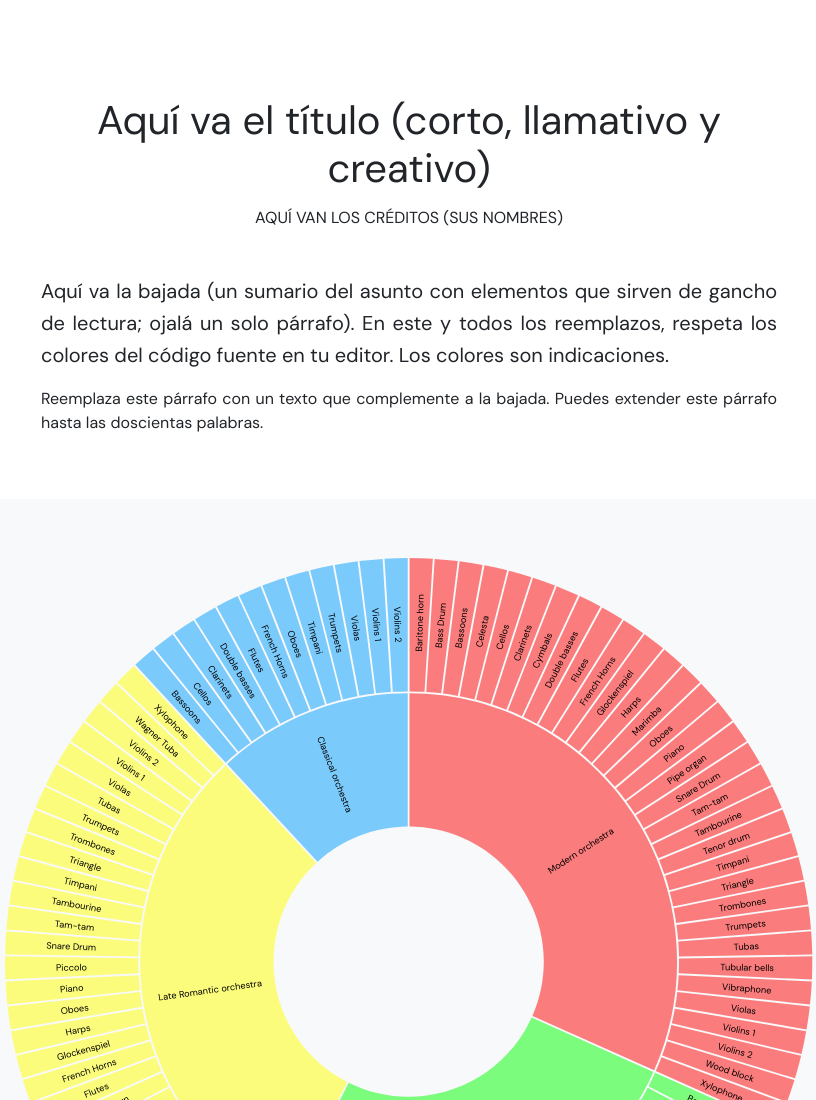
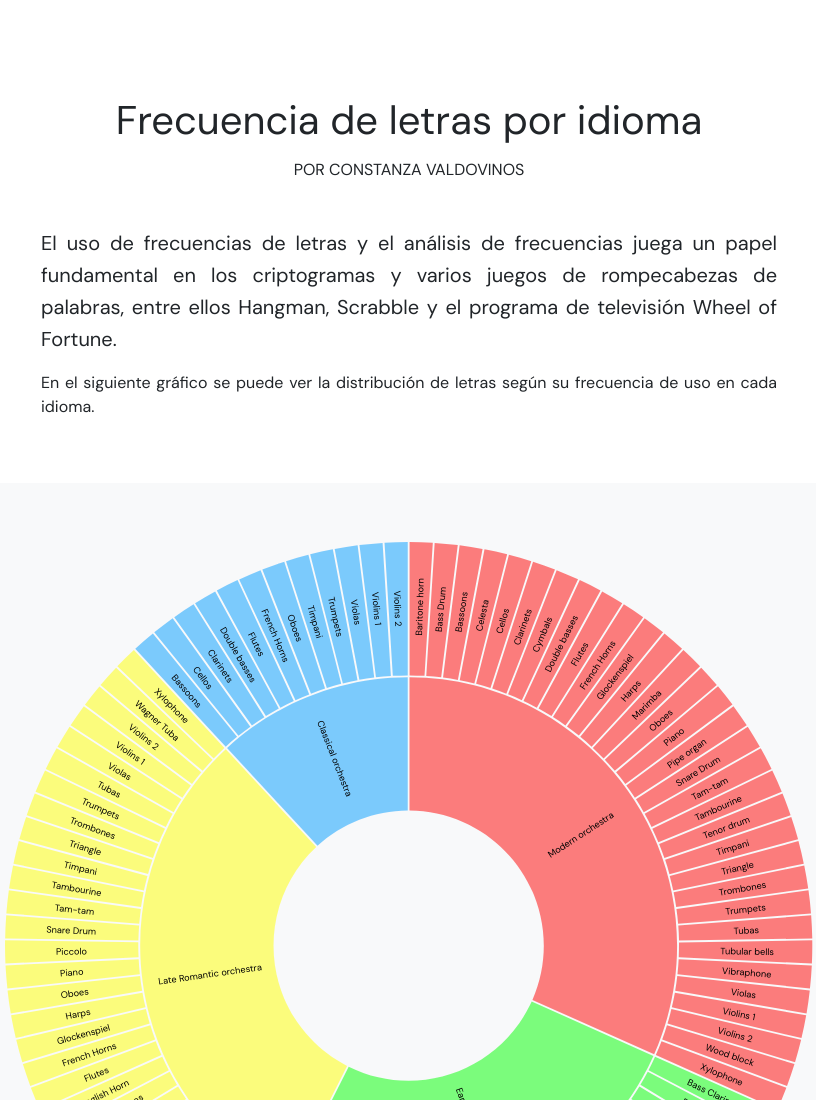
Before and after one commit to constanzavaldovinos/info-digital-06, a plain HTML site: page index.html in a window 1280 px wide. Shown: the top 1100 px of the page, without its empty margins (231-1047 px from the left). Drawn offline with nearby package versions, Linux system fonts and the light colour scheme.

Commit message:
Update index.html
:)

```diff
--- a/index.html
+++ b/index.html
@@ -4,7 +4,7 @@
         <meta charset="utf-8" />
         <meta name="viewport" content="width=device-width, initial-scale=1, shrink-to-fit=no" />
         <link href="https://cdn.jsdelivr.net/npm/bootstrap@5.0.0-beta1/dist/css/bootstrap.min.css" rel="stylesheet" integrity="sha384-giJF6kkoqNQ00vy+HMDP7azOuL0xtbfIcaT9wjKHr8RbDVddVHyTfAAsrekwKmP1" crossorigin="anonymous" />
-        <title>Reemplaza este título que se muestra en la ventana de tu navegador</title>
+        <title>Frecuencia de letras por idioma</title>
         <link rel="preconnect" href="https://fonts.gstatic.com" />
         <link href="https://fonts.googleapis.com/css2?family=DM+Sans:ital@0;1&display=swap" rel="stylesheet" />
         <style>
@@ -41,16 +41,15 @@
         <header class="container">
             <div class="row py-5">
                 <div class="col-sm-11 col-md-10 col-lg-9 col-xl-8 col-xxl-7 mx-auto">
-                    <h1 class="mb-3 mt-5 text-center">Aquí va el título (corto, llamativo y creativo)</h1>
+                    <h1 class="mb-3 mt-5 text-center">Frecuencia de letras por idioma</h1>
 
-                    <h2 class="fs-6 mb-5 text-center text-uppercase">Aquí van los créditos (sus nombres)</h2>
+                    <h2 class="fs-6 mb-5 text-center text-uppercase">Por Constanza Valdovinos</h2>
 
                     <p class="lead">
-                        Aquí va la bajada (un sumario del asunto con elementos que sirven de gancho de lectura; ojalá un solo párrafo). En este y todos los reemplazos, respeta los colores del código fuente en tu editor. Los colores son
-                        indicaciones.
+                     El uso de frecuencias de letras y el análisis de frecuencias juega un papel fundamental en los criptogramas y varios juegos de rompecabezas de palabras, entre ellos Hangman, Scrabble y el programa de televisión Wheel of Fortune.
                     </p>
 
-                    <p>Reemplaza este párrafo con un texto que complemente a la bajada. Puedes extender este párrafo hasta las doscientas palabras.</p>
+                    <p>En el siguiente gráfico se puede ver la distribución de letras según su frecuencia de uso en cada idioma.</p>
                 </div>
             </div>
         </header>
```
